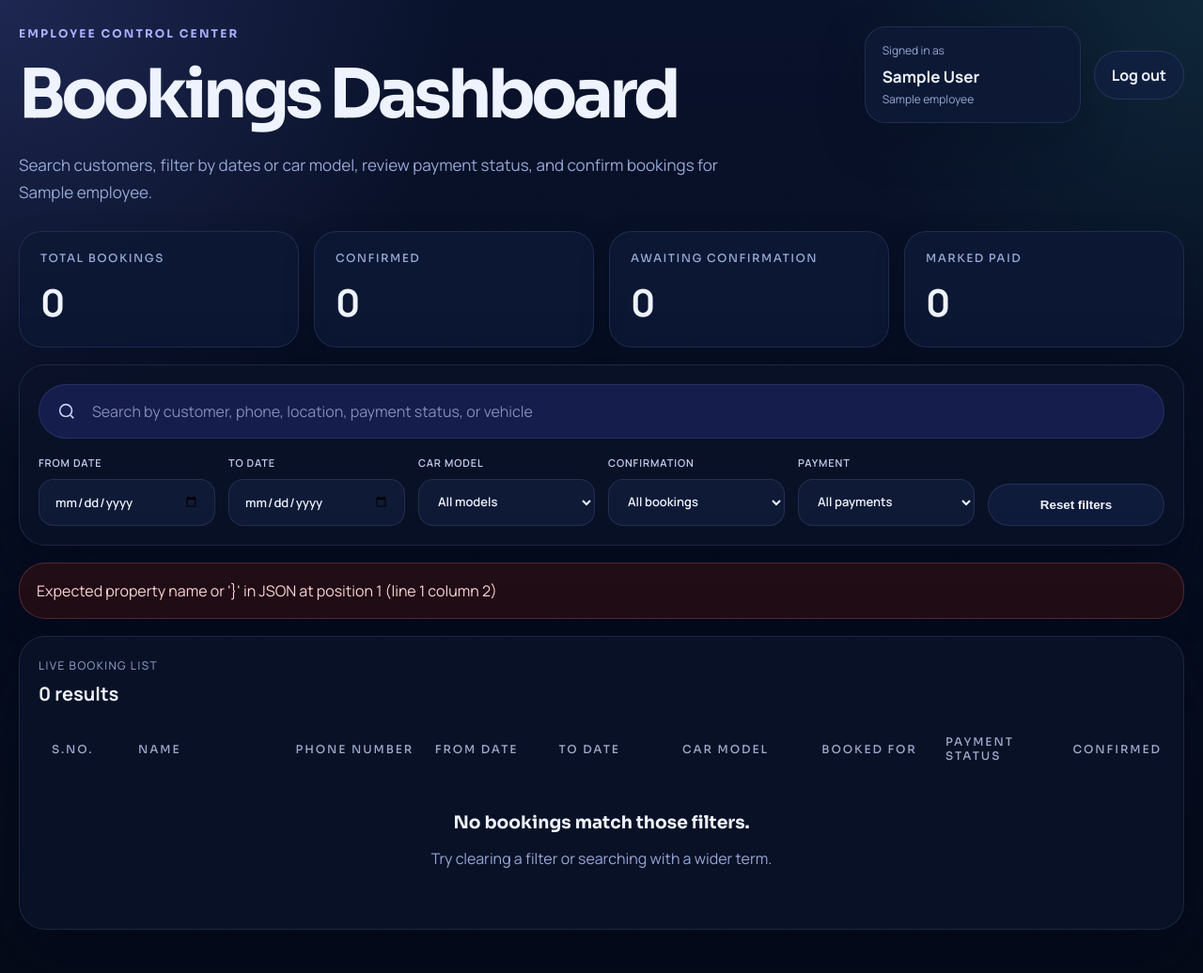
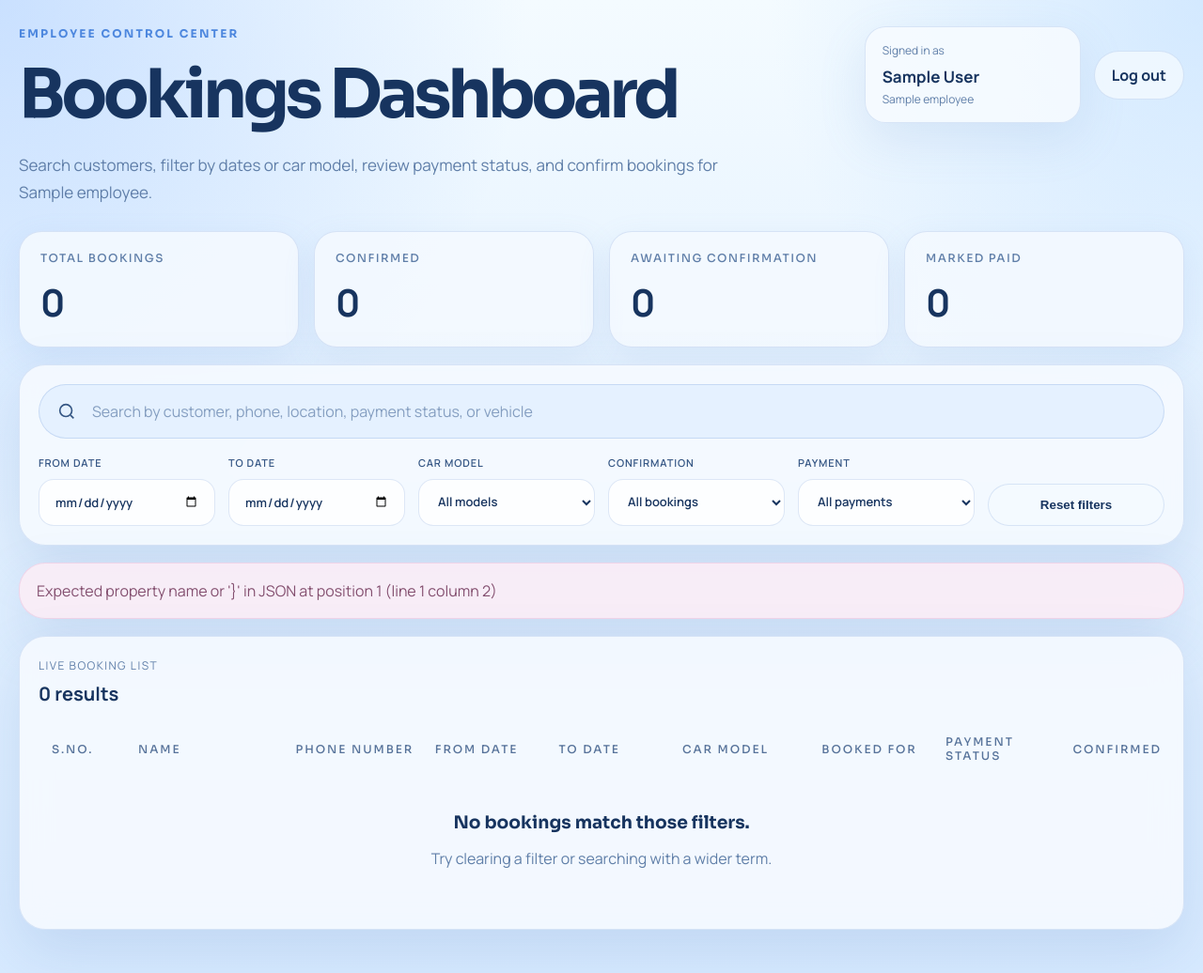
Before and after one commit to 7c13ruhitamilana-coder/Yobo, a Flask app: template employee_dashboard/templates/dashboard.html in a window 1280 px wide. Shown: the whole page at 94% size. Run offline with Flask 3, Linux system fonts and the light colour scheme; the template is opened without the code that fills it: most values are stand-ins (such as "Sample title", 1, 10 or a date in 2020).

Commit message:
Lighten employee dashboard blue palette

```diff
--- a/employee_dashboard/static/dashboard.css
+++ b/employee_dashboard/static/dashboard.css
@@ -1,20 +1,23 @@
 @import url('https://fonts.googleapis.com/css2?family=Manrope:wght@400;500;600;700;800&family=Sora:wght@500;600;700;800&display=swap');
 
 :root {
-  --bg: #071126;
-  --bg-soft: #0d1835;
-  --panel: rgba(15, 27, 56, 0.88);
-  --panel-strong: #111f42;
-  --panel-line: rgba(133, 155, 219, 0.16);
-  --text: #eef3ff;
-  --muted: #96a8d6;
-  --muted-strong: #c4d0f2;
-  --accent: #7c86ff;
-  --accent-strong: #a9b0ff;
-  --success: #3ed7a8;
-  --warning: #ffc76a;
-  --danger: #ff8d8d;
-  --shadow: 0 28px 70px rgba(1, 7, 24, 0.52);
+  --bg: #ecf6ff;
+  --bg-soft: #d9ebff;
+  --panel: rgba(245, 250, 255, 0.9);
+  --panel-strong: rgba(226, 239, 255, 0.96);
+  --panel-line: rgba(121, 159, 215, 0.24);
+  --surface-soft: rgba(233, 244, 255, 0.92);
+  --surface-deep: rgba(216, 232, 252, 0.98);
+  --surface-accent: rgba(197, 222, 255, 0.95);
+  --text: #17345f;
+  --muted: #5f7ea8;
+  --muted-strong: #355684;
+  --accent: #78acff;
+  --accent-strong: #4d87de;
+  --success: #75aef7;
+  --warning: #96c2ff;
+  --danger: #d37fb4;
+  --shadow: 0 24px 60px rgba(87, 128, 188, 0.18);
 }
 
 * {
@@ -29,9 +32,9 @@ body {
 body {
   margin: 0;
   background:
-    radial-gradient(circle at top left, rgba(124, 134, 255, 0.18), transparent 30%),
-    radial-gradient(circle at top right, rgba(62, 215, 168, 0.11), transparent 24%),
-    linear-gradient(180deg, #09122b 0%, #050b19 100%);
+    radial-gradient(circle at top left, rgba(120, 173, 255, 0.34), transparent 34%),
+    radial-gradient(circle at top right, rgba(173, 212, 255, 0.46), transparent 28%),
+    linear-gradient(180deg, #f4fbff 0%, #e3f1ff 48%, #d7eaff 100%);
   color: var(--text);
   font-family: 'Manrope', sans-serif;
 }
@@ -73,9 +76,9 @@ a {
 .field-group input,
 .field-group select {
   width: 100%;
-  border: 1px solid rgba(141, 162, 221, 0.16);
+  border: 1px solid var(--panel-line);
   border-radius: 16px;
-  background: rgba(16, 28, 58, 0.88);
+  background: rgba(255, 255, 255, 0.72);
   color: var(--text);
   padding: 14px 16px;
   font: inherit;
@@ -117,15 +120,15 @@ a {
 }
 
 .primary-button {
-  background: linear-gradient(135deg, #7c86ff 0%, #99a2ff 100%);
-  color: #061020;
-  box-shadow: 0 18px 34px rgba(120, 130, 255, 0.26);
+  background: linear-gradient(135deg, #8bbcff 0%, #bddcff 100%);
+  color: #143252;
+  box-shadow: 0 18px 34px rgba(106, 160, 230, 0.24);
 }
 
 .secondary-button,
 .logout-link {
-  background: rgba(17, 31, 66, 0.78);
-  border: 1px solid rgba(141, 162, 221, 0.16);
+  background: rgba(244, 250, 255, 0.78);
+  border: 1px solid var(--panel-line);
   color: var(--text);
 }
 
@@ -272,9 +275,9 @@ a {
   min-width: 230px;
   padding: 16px 18px;
   border-radius: 22px;
-  background: rgba(14, 26, 54, 0.9);
-  border: 1px solid rgba(133, 155, 219, 0.16);
-  box-shadow: 0 18px 50px rgba(1, 7, 24, 0.25);
+  background: rgba(246, 251, 255, 0.88);
+  border: 1px solid var(--panel-line);
+  box-shadow: 0 18px 50px rgba(118, 155, 208, 0.16);
 }
 
 .chip-label,
@@ -300,9 +303,9 @@ a {
 .stat-card {
   padding: 20px 22px;
   border-radius: 24px;
-  background: rgba(13, 24, 53, 0.92);
-  border: 1px solid rgba(133, 155, 219, 0.16);
-  box-shadow: 0 12px 34px rgba(1, 7, 24, 0.18);
+  background: rgba(244, 249, 255, 0.92);
+  border: 1px solid var(--panel-line);
+  box-shadow: 0 12px 34px rgba(116, 156, 209, 0.14);
 }
 
 .stat-label {
@@ -324,8 +327,8 @@ a {
 .table-panel,
 .feedback-banner {
   border-radius: 28px;
-  background: rgba(10, 18, 40, 0.9);
-  border: 1px solid rgba(133, 155, 219, 0.16);
+  background: rgba(245, 250, 255, 0.9);
+  border: 1px solid var(--panel-line);
   box-shadow: var(--shadow);
   backdrop-filter: blur(16px);
 }
@@ -341,8 +344,8 @@ a {
   gap: 14px;
   padding: 16px 18px;
   border-radius: 999px;
-  background: rgba(27, 35, 91, 0.72);
-  border: 1px solid rgba(133, 155, 219, 0.16);
+  background: rgba(227, 240, 255, 0.92);
+  border: 1px solid rgba(121, 159, 215, 0.28);
 }
 
 .search-icon {
@@ -368,7 +371,7 @@ a {
 }
 
 .search-bar input::placeholder {
-  color: rgba(196, 208, 242, 0.62);
+  color: rgba(95, 126, 168, 0.72);
 }
 
 .filters-grid {
@@ -387,21 +390,21 @@ a {
 }
 
 .feedback-banner.error {
-  border-color: rgba(255, 141, 141, 0.22);
-  background: rgba(38, 14, 22, 0.88);
-  color: #ffd5d5;
+  border-color: rgba(211, 127, 180, 0.22);
+  background: rgba(250, 237, 247, 0.92);
+  color: #845070;
 }
 
 .feedback-banner.warning {
-  border-color: rgba(255, 199, 106, 0.2);
-  background: rgba(38, 28, 12, 0.88);
-  color: #ffe4b6;
+  border-color: rgba(140, 187, 246, 0.22);
+  background: rgba(234, 244, 255, 0.92);
+  color: #3e6494;
 }
 
 .feedback-banner.success {
-  border-color: rgba(62, 215, 168, 0.22);
-  background: rgba(10, 34, 30, 0.88);
-  color: #c5ffe9;
+  border-color: rgba(117, 174, 247, 0.24);
+  background: rgba(230, 243, 255, 0.92);
+  color: #325988;
 }
 
 .table-panel {
@@ -452,7 +455,7 @@ a {
 
 .table-header {
   padding: 14px 16px;
-  color: rgba(196, 208, 242, 0.8);
+  color: rgba(53, 86, 132, 0.82);
   font-size: 12px;
   letter-spacing: 0.16em;
   text-transform: uppercase;
```
Also changed, not shown: other parts of employee_dashboard/static/dashboard.css (+28 -28 lines).
